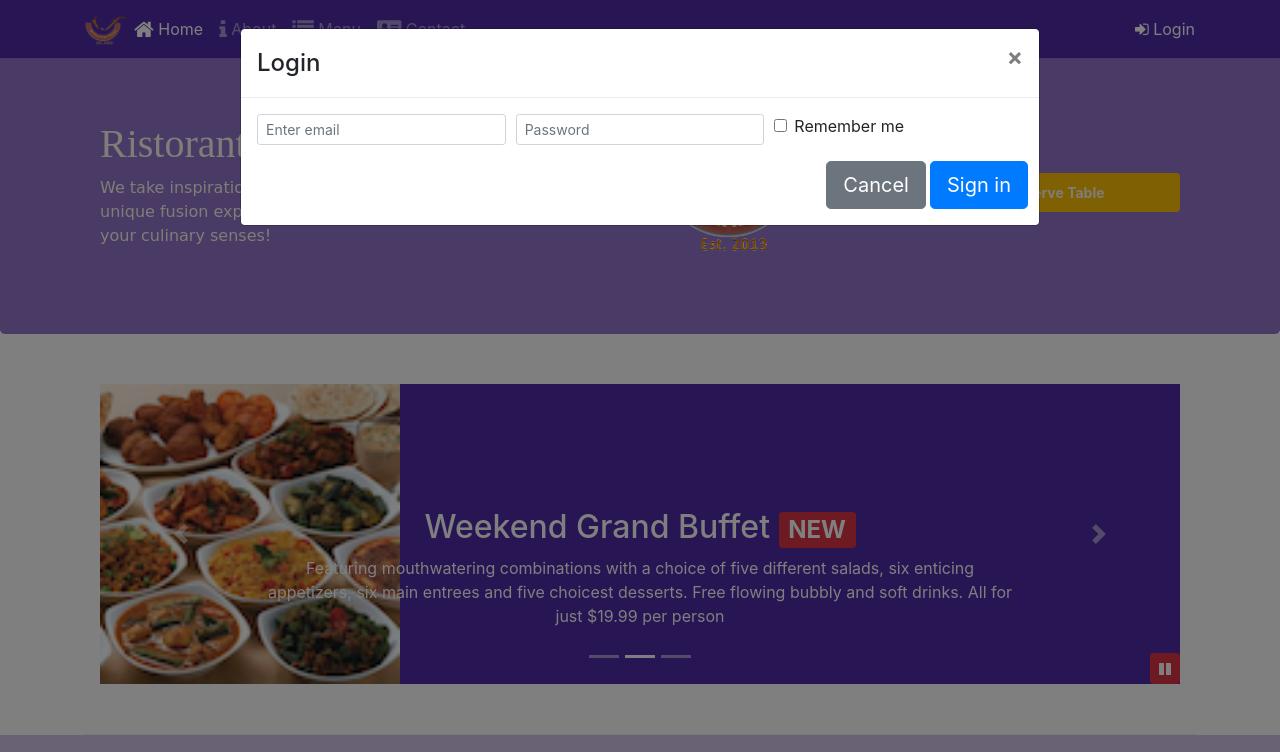
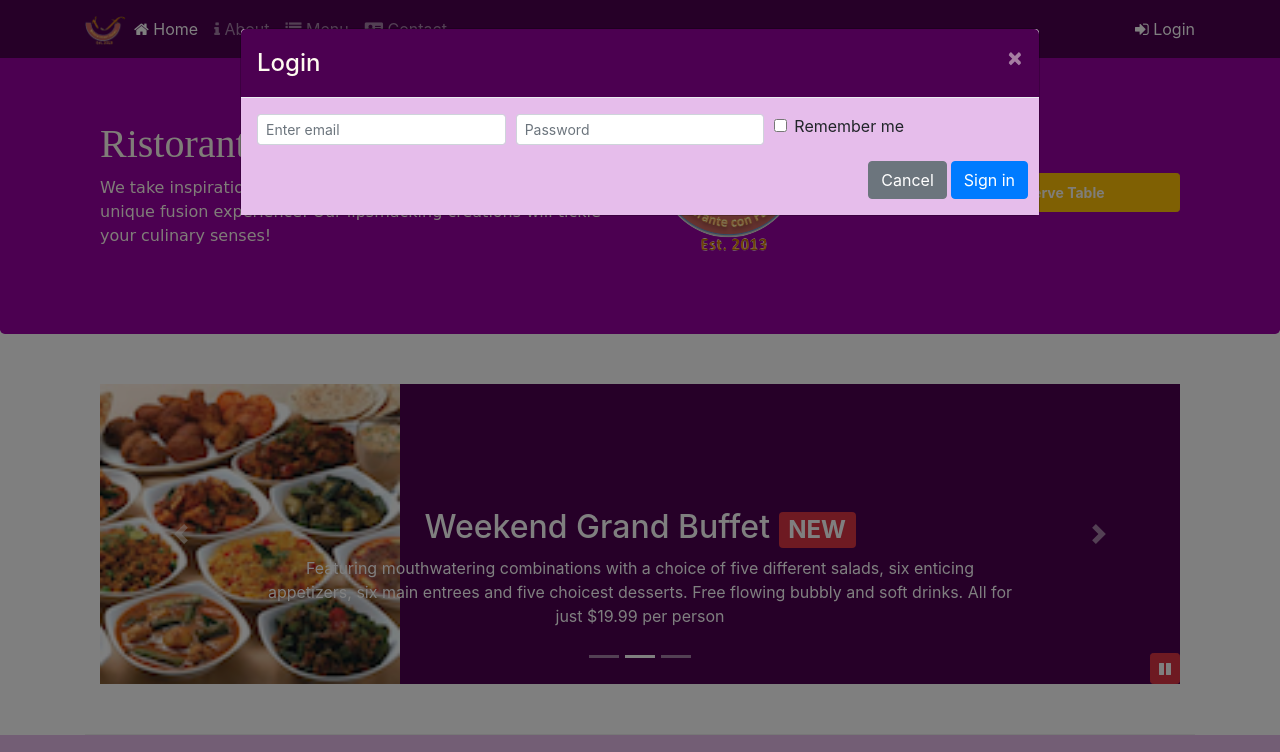
Before and after one commit to Vincent-Aboagye/bootTrap4_test, a website: page index.html in a window 1280 px wide. Both pictures are taken after a click on the link "Login". Shown: the top 752 px of the page. Drawn offline with nearby package versions, Linux system fonts and the light colour scheme; a web font is replaced by a local one.

Commit message:
Assignmen_4 Complete

```diff
--- a/css/styles.scss
+++ b/css/styles.scss
@@ -1,7 +1,7 @@
 $lt-gray: #ddd;
-$background-dark: #512DA8;
-$background-light: #9575CD;
-$background-pale: #D1C4E9;
+$background-dark: #4c0051;
+$background-light: #9801a3;
+$background-pale: #e6bdeb;
 
 // Height variables
 $carousel-item-height: 300px;
@@ -74,3 +74,23 @@ body{
     bottom: 0px;
     z-index: 1;
 }
+
+.modal-header{
+    background-color: $background-dark;
+    .modal-title{
+        color: floralwhite;
+    }
+    .close{
+        color: floralwhite;
+    }
+}
+.modal-body{
+    background-color: $background-pale;
+}
+
+.card-header{
+    cursor: pointer;
+}
+span.navbar-text{
+    cursor: pointer;
+}
--- a/index.html
+++ b/index.html
@@ -30,13 +30,13 @@
             <a class="navbar-brand mr-auto" href="#"><img src="img/logo.png" height="30" width="41"></a>
             <div class="collapse navbar-collapse md-" id="Navbar">
                 <ul class="navbar-nav mr-auto">
-                    <li class="nav-item active"><a class="nav-link" href="#"><span class="fa fa-home fa-lg"></span> Home</a></li>
-                    <li class="nav-item"><a class="nav-link" href="./aboutus.html"><span class="fa fa-info fa-lg"></span> About</a></li>
-                    <li class="nav-item"><a class="nav-link" href="#"><span class="fa fa-list fa-lg"></span> Menu</a></li>
-                    <li class="nav-item"><a class="nav-link" href="./contactus.html"><span class="fa fa-address-card fa-lg"></span> Contact</a></li>
+                    <li class="nav-item active"><a class="nav-link" href="#"><span class="fa fa-home fa-md"></span> Home</a></li>
+                    <li class="nav-item"><a class="nav-link" href="./aboutus.html"><span class="fa fa-info fa-md"></span> About</a></li>
+                    <li class="nav-item"><a class="nav-link" href="#"><span class="fa fa-list fa-md"></span> Menu</a></li>
+                    <li class="nav-item"><a class="nav-link" href="./contactus.html"><span class="fa fa-address-card fa-md"></span> Contact</a></li>
                 </ul>
                 <span class="navbar-text">
-                    <a data-toggle="modal" data-target="#loginModal">
+                    <a id="loginButton">
                         <span class="fa fa-sign-in"></span> Login
                     </a>
                 </span>
@@ -74,8 +74,8 @@
                             </div>
                         </div>
                         <div class="form-row">
-                            <button type="button" class="btn btn-secondary btn-lg ml-auto" data-dismiss="modal">Cancel</button>
-                            <button type="submit" class="btn btn-primary btn-lg ml-1">Sign in</button>
+                            <button type="button" class="btn btn-secondary btn-md ml-auto" data-dismiss="modal">Cancel</button>
+                            <button type="submit" class="btn btn-primary btn-md ml-1">Sign in</button>
                         </div>
                     </form>
                 </div>
@@ -185,9 +185,8 @@
                 <div class="col-12 col-sm-3 align-self-center">
                     <img src="img/logo.png" class="img-fluid">
                 </div>
-                <div class="btn-group col-12 col-sm-3 align-self-center" role="group"  >
-                    <a role="button" class="btn btn-warning btn-block btn-sm nav-link font-weight-bold "
-                    data-toggle="modal" data-target="#reservationModal">
+                <div class="btn-group col-12 col-sm-3 align-self-center" role="group" id="reserveButton"  >
+                    <a role="button" class="btn btn-warning btn-block btn-sm nav-link font-weight-bold ">
                         Reserve Table
                     </a>
             </div>
@@ -314,25 +313,7 @@
  <script src="node_modules/jquery/dist/jquery.slim.min.js"></script>
  <script src="node_modules/popper.js/dist/umd/popper.min.js"></script>
  <script src="node_modules/bootstrap/dist/js/bootstrap.min.js"></script>
- <script>
-    $(document).ready(function(){
-        $("#myCarousel").carousel({interval: 2000});
-        $("#carouselButton").click(function(){
-            if ($("#carouselButton").children("span").hasClass("fa-pause")){
-                $("#myCarousel").carousel('pause');
-                $("#carouselButton").children("span").removeClass("fa-pause");
-                $("#carouselButton").children("span").addClass("fa-play");
-            }
-            else{
-                $("#myCarousel").carousel('cycle');
-                $("#carouselButton").children("span").removeClass("fa-play");
-                $("#carouselButton").children("span").addClass("fa-pause");
-            }
-
-        });
-
-    });
-</script>
+ <script src="js/scripts.js"></script>
 
 
 </body>
--- /dev/null
+++ b/js/scripts.js
@@ -0,0 +1,24 @@
+$(document).ready(function(){
+    $("#myCarousel").carousel({interval: 2000});
+    $("#carouselButton").click(function(){
+        if ($("#carouselButton").children("span").hasClass("fa-pause")){
+            $("#myCarousel").carousel('pause');
+            $("#carouselButton").children("span").removeClass("fa-pause");
+            $("#carouselButton").children("span").addClass("fa-play");
+        }
+        else{
+            $("#myCarousel").carousel('cycle');
+            $("#carouselButton").children("span").removeClass("fa-play");
+            $("#carouselButton").children("span").addClass("fa-pause");
+        }
+
+    });
+
+    $("#loginButton").click(function(){
+        $("#loginModal").modal('toggle');
+    });
+    $("#reserveButton").click(function(){
+        $("#reservationModal").modal('toggle');
+    });
+
+});
```
Also changed, not shown: aboutus.html (+5 -5 lines), contactus.html (+5 -5 lines), package.json (+5 -3 lines), css/styles.css, 3 other files.
